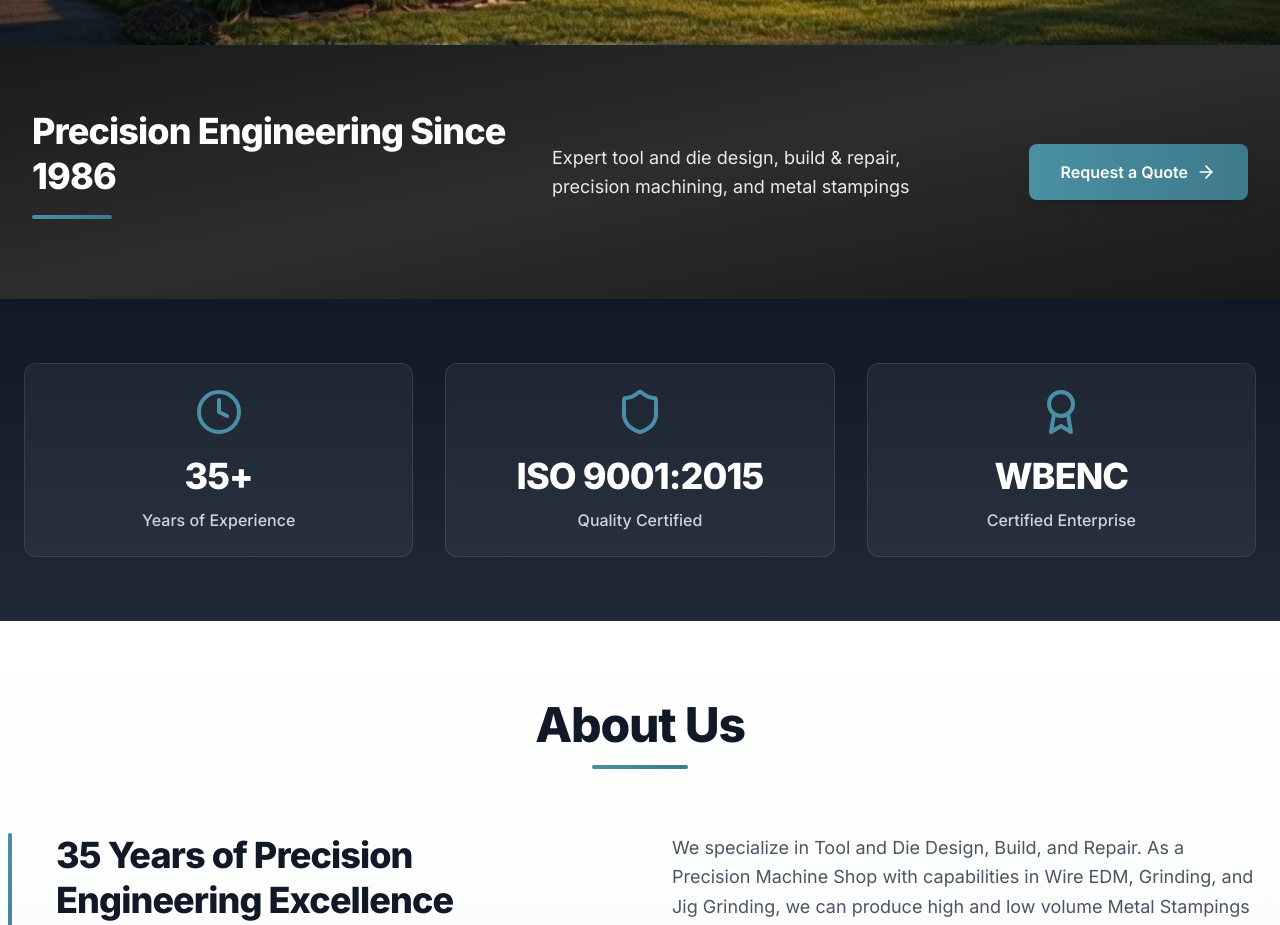
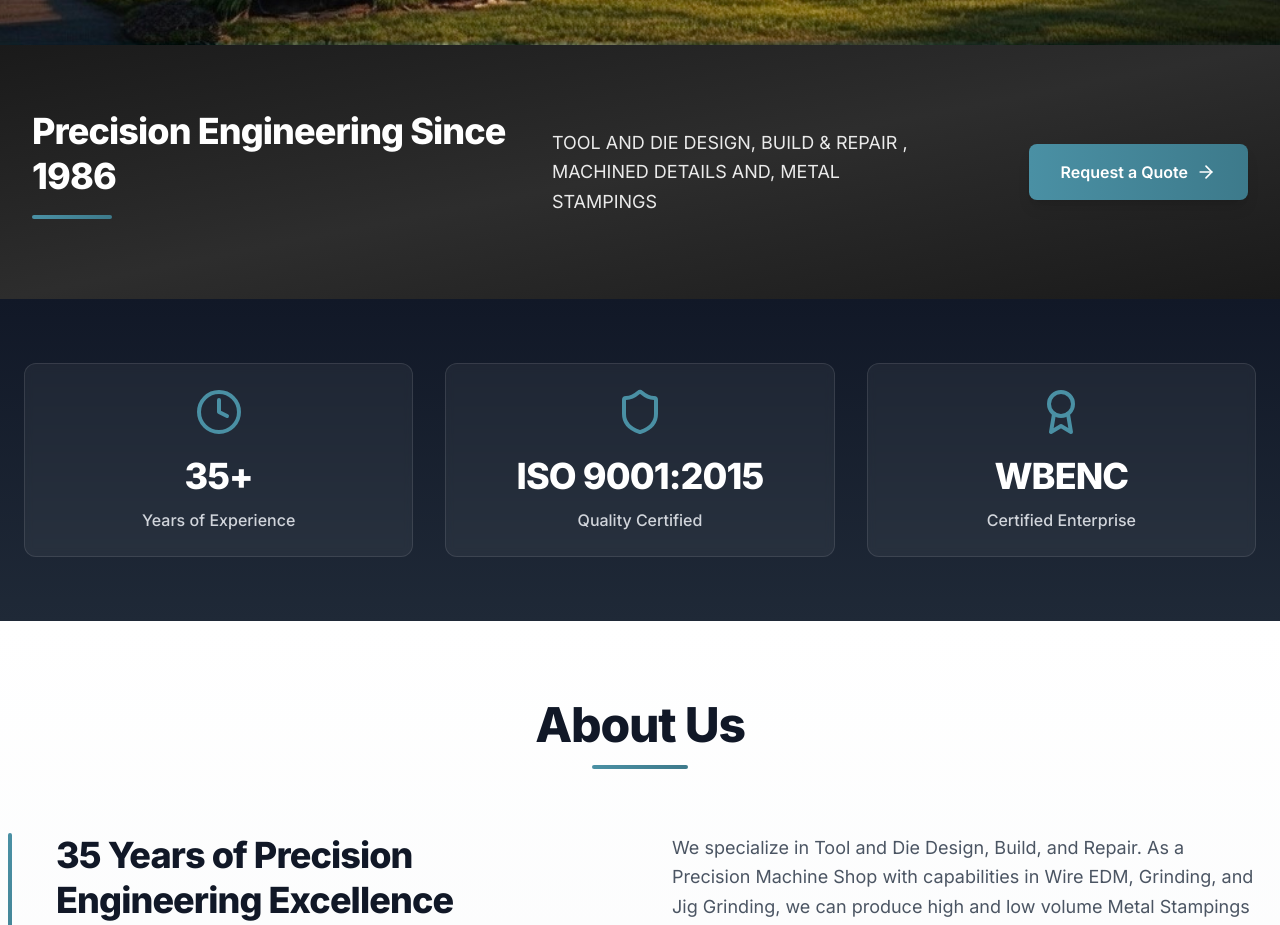
Before and after one commit to Karen-Diemension/Die-mension-website, a React (Vite) app: page / in a window 1280 px wide. Shown: the part 780-1705 px from the top of the page. Built offline with nearby package versions, Linux system fonts and the light colour scheme.

Commit message:
Updated Home.tsx

```diff
--- a/src/pages/Home.tsx
+++ b/src/pages/Home.tsx
@@ -35,7 +35,7 @@ export default function Home() {
             <div className="h-1 w-20 bg-gradient-to-r from-[#4a90a4] to-[#3d7a8b] rounded-full mb-4"></div>
           </div>
           <p className="text-white/90 text-lg leading-relaxed md:col-span-4">
-            Expert tool and die design, build & repair, precision machining, and metal stampings
+            TOOL AND DIE DESIGN, BUILD & REPAIR , MACHINED DETAILS AND, METAL STAMPINGS
           </p>
           <div className="md:col-span-3 flex justify-end">
             <button className="btn-primary group whitespace-nowrap">
```
